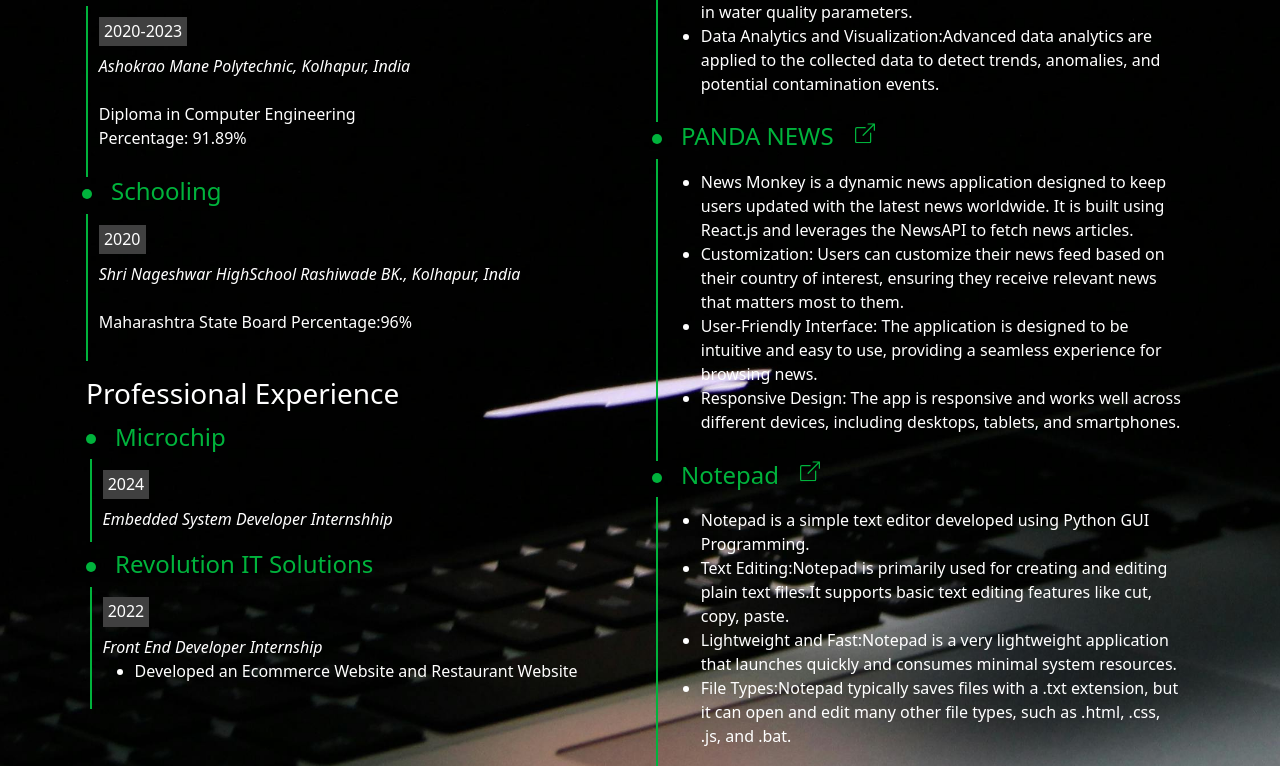
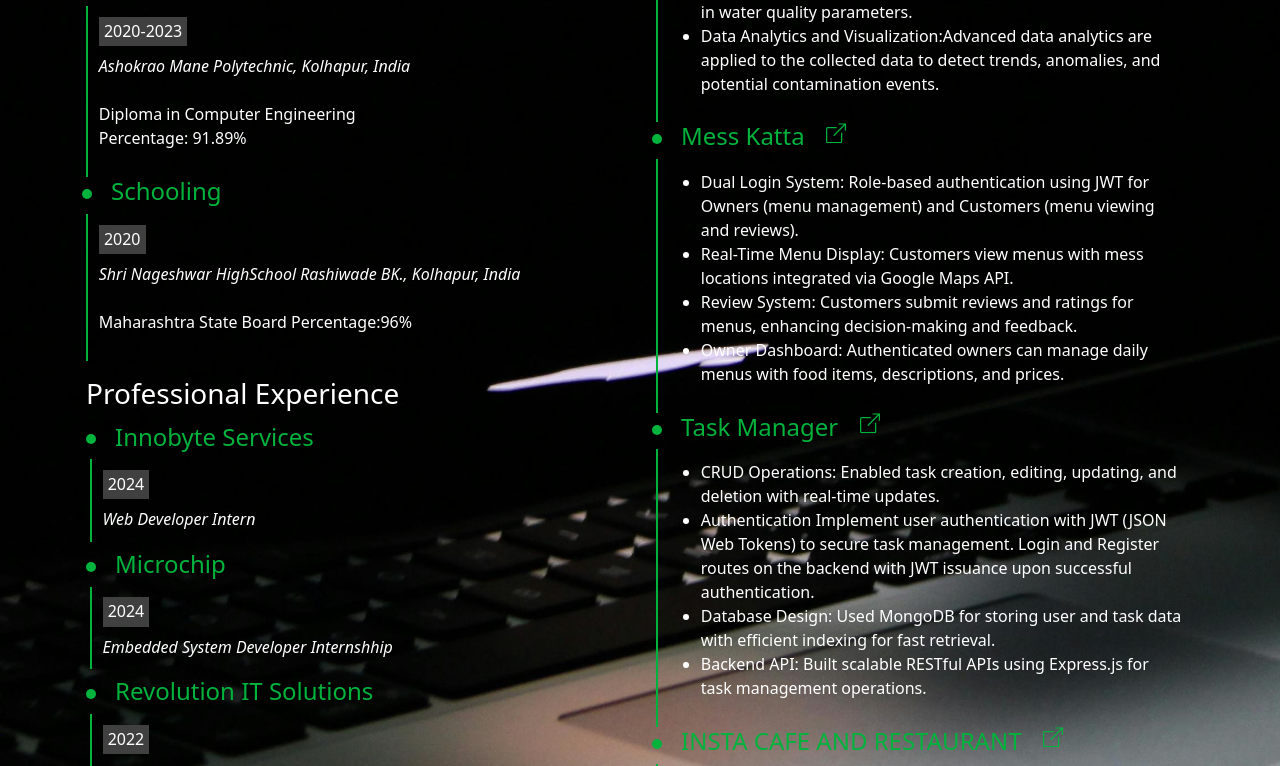
Before and after one commit to Pranav-Sutar47/Portfolio, a React (Create React App) app: page /resume in a window 1280 px wide. Shown: the part 668-1434 px from the top of the page. Built offline with nearby package versions, Linux system fonts and the light colour scheme.

Commit message:
Version 3

```diff
--- a/src/components/Navbar.jsx
+++ b/src/components/Navbar.jsx
@@ -1,10 +1,9 @@
 import React, { useState } from 'react'
 import {Link,Outlet} from 'react-router-dom'
 import ContactMe from './ContactMe';
-//import ContactMe from './ContactMe';
+
 export default function Navbar() {
     const[toggle,setToggle] = useState(0);
-   // const[showMsg,setShowMsg] = useState(false);
 
     const changeProps =()=>{
         setToggle(1);
@@ -36,10 +35,7 @@ export default function Navbar() {
                             </li>
                         </ul>
                         <form className="nav-item">
-                            {/* <button className="btn btn-outline-light" type="submit">
-                            <img src={contact} alt='contact' width={15}/>   */}
                             <ContactMe/>
-                            {/* </button>     */}
                         </form>
                     </div>
 
--- a/src/components/Resume.jsx
+++ b/src/components/Resume.jsx
@@ -29,10 +29,10 @@ export default function Resume() {
                                 <h6 className='allBorder'>2023-2026<sup> *</sup></h6>
                                 <p><em>
                                     Pimpri Chinchwad College of Engineering, Pune, India
-                                </em><br/><br/>
+                                </em><br /><br />
                                     Specialization: Information Technology
-                                <br/>
-                                CGPA: 7.8/10*
+                                    <br />
+                                    CGPA: 7.95/10*
                                 </p>
                             </div>
                             <h4 className='circle'>Diploma In Computer Engineering </h4>
@@ -40,9 +40,9 @@ export default function Resume() {
                                 <h6 className='allBorder'>2020-2023</h6>
                                 <p><em>
                                     Ashokrao Mane Polytechnic, Kolhapur, India
-                                </em><br/><br/>
+                                </em><br /><br />
                                     Diploma in Computer Engineering
-                                <br/>
+                                    <br />
                                     Percentage: 91.89%
                                 </p>
                             </div>
@@ -51,11 +51,20 @@ export default function Resume() {
                                 <h6 className='allBorder'>2020</h6>
                                 <p><em>
                                     Shri Nageshwar HighSchool Rashiwade BK., Kolhapur, India
-                                </em><br/><br/>
+                                </em><br /><br />
                                     Maharashtra State Board Percentage:96%
                                 </p>
                             </div>
                             <h3 className='text-white text-start mt-3'>Professional Experience</h3>
+                            <div className='text-white text-start p-1'>
+                                <h4 className='circle'>Innobyte Services</h4>
+                                <div className='borderLeft'>
+                                    <h6 className='allBorder'>2024</h6>
+                                    <em>
+                                        Web Developer Intern
+                                    </em>
+                                </div>
+                            </div>
                             <div className='text-white text-start p-1'>
                                 <h4 className='circle'>Microchip</h4>
                                 <div className='borderLeft'>
@@ -83,8 +92,9 @@ export default function Resume() {
 
                         <h3 className='text-white text-start mt-3'>Projects</h3>
                         <div className='text-white text-start p-1'>
+
                             <h4 className='circle'>IOT BASED RIVER WATER QUALITY MONITORING SYSTEM<a href='https://github.com/Pranav-Sutar47/' target='blank' className='nextPage'>
-                            <BsBoxArrowUpRight/>
+                                <BsBoxArrowUpRight />
                             </a> </h4>
                             <div className='borderLeft'>
                                 <h6 className='allBorder'>Third Year Mega Project(Diploma)</h6>
@@ -102,42 +112,42 @@ export default function Resume() {
                                 </ul>
                             </div>
 
-                            <h4 className='circle'>PANDA NEWS<a href='https://github.com/Pranav-Sutar47/PandaNews' target='blank' className='nextPage'>
-                            <BsBoxArrowUpRight/>
+                            <h4 className='circle'>Mess Katta<a href='https://messkatta.netlify.app/' target='blank' className='nextPage'>
+                                <BsBoxArrowUpRight />
                             </a> </h4>
                             <div className='borderLeft'>
                                 <ul>
-                                <li>News Monkey is a dynamic news application designed to keep users updated with the latest news worldwide. It is built using React.js and leverages the NewsAPI to fetch news articles. </li>
+                                    <li>Dual Login System: Role-based authentication using JWT for Owners (menu management) and Customers (menu viewing and reviews).</li>
                                     <li>
-                                Customization: Users can customize their news feed based on their country of interest, ensuring they receive relevant news that matters most to them.
+                                    Real-Time Menu Display: Customers view menus with mess locations integrated via Google Maps API.
                                     </li>
                                     <li>
-                                User-Friendly Interface: The application is designed to be intuitive and easy to use, providing a seamless experience for browsing news.
+                                    Review System: Customers submit reviews and ratings for menus, enhancing decision-making and feedback.
                                     </li>
                                     <li>
-                                Responsive Design: The app is responsive and works well across different devices, including desktops, tablets, and smartphones.
+                                    Owner Dashboard: Authenticated owners can manage daily menus with food items, descriptions, and prices.
                                     </li>
                                 </ul>
                             </div>
-                            <h4 className='circle'>Notepad<a href='https://github.com/Pranav-Sutar47/Notepad' target='blank' className='nextPage'>
-                            <BsBoxArrowUpRight/>
+                            <h4 className='circle'>Task Manager<a href='https://taskvibe.netlify.app/login' target='blank' className='nextPage'>
+                                <BsBoxArrowUpRight />
                             </a> </h4>
                             <div className='borderLeft'>
                                 <ul>
-                                <li>Notepad is a simple text editor developed using Python GUI Programming.</li>
+                                    <li>CRUD Operations: Enabled task creation, editing, updating, and deletion with real-time updates.</li>
                                     <li>
-                                Text Editing:Notepad is primarily used for creating and editing plain text files.It supports basic text editing features like cut, copy, paste.
+                                    Authentication Implement user authentication with JWT (JSON Web Tokens) to secure task management. Login and Register routes on the backend with JWT issuance upon successful authentication.
                                     </li>
                                     <li>
-                                Lightweight and Fast:Notepad is a very lightweight application that launches quickly and consumes minimal system resources.
+                                    Database Design: Used MongoDB for storing user and task data with efficient indexing for fast retrieval.
                                     </li>
                                     <li>
-                                File Types:Notepad typically saves files with a .txt extension, but it can open and edit many other file types, such as .html, .css, .js, and .bat.
+                                    Backend API: Built scalable RESTful APIs using Express.js for task management operations.
                                     </li>
                                 </ul>
                             </div>
                             <h4 className='circle'>INSTA CAFE AND RESTAURANT<a href='https://github.com/Pranav-Sutar47/InstaCafeAndRestaurant' target='blank' className='nextPage'>
-                            <BsBoxArrowUpRight/>
+                                <BsBoxArrowUpRight />
                             </a> </h4>
                             <div className='borderLeft'>
                                 <ul>
--- a/src/components/TypeWriter.jsx
+++ b/src/components/TypeWriter.jsx
@@ -3,8 +3,8 @@ import React, { useState, useEffect, useMemo } from "react";
 const Typewriter = () => {
     const sentences = useMemo(() => [
         "I am a Frontend Developer",
+        "I am a Backend Developer",
         "I am a Java Developer",
-        "I am a Backend Developer",
         "I am a Problem Solver"
       ], []);
 
```
Lines whose indentation alone changed are shown as unchanged.
